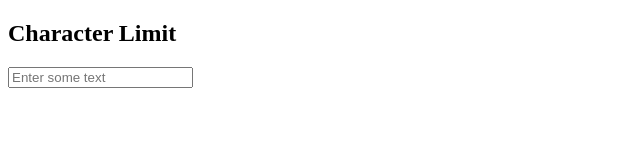
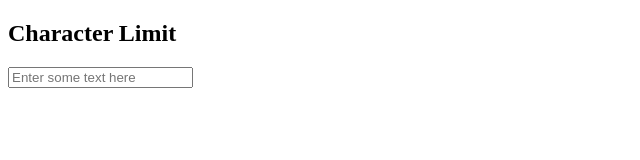
Before and after one commit to codecamp-prem/React-Coding-Interview, a React (Vite) app: page / in a window 1280 px wide. Shown: the top 160 px of the page, without its empty margins (0-640 px from the left). Built offline with nearby package versions, Linux system fonts and the light colour scheme.

Commit message:
spr event handlers in diff. component

```diff
--- a/src/Challanges/CharacterLimit.tsx
+++ b/src/Challanges/CharacterLimit.tsx
@@ -1,13 +1,19 @@
-const CharacterLimit = () => {
+// Remember, event handlers should live inside the component that way they get access
+// to the component's props and state via closure scope.
+function Input({ characterLimit }: { characterLimit: number }) {
   const handleChange = (e: React.ChangeEvent<HTMLInputElement>) => {
-    if (e.target.value.length > 10) {
+    if (e.target.value.length > characterLimit) {
       alert("Character limit exceeded");
     }
   };
+  return <input placeholder="Enter some text here" onChange={handleChange} />;
+}
+
+const CharacterLimit = () => {
   return (
     <section>
       <h1>Character Limit</h1>
-      <input placeholder="Enter some text" onChange={handleChange} />
+      <Input characterLimit={13} />
     </section>
   );
 };
```
